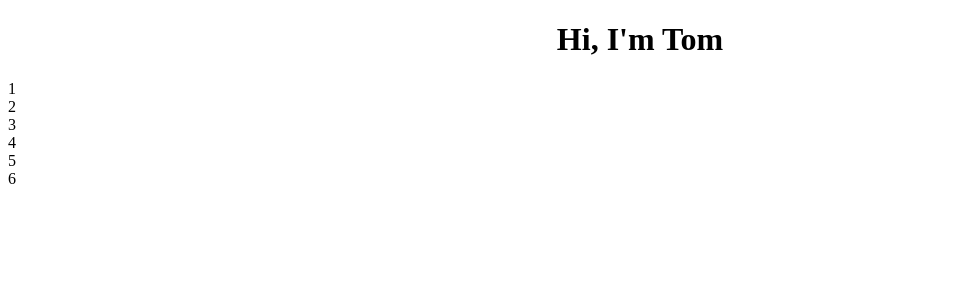
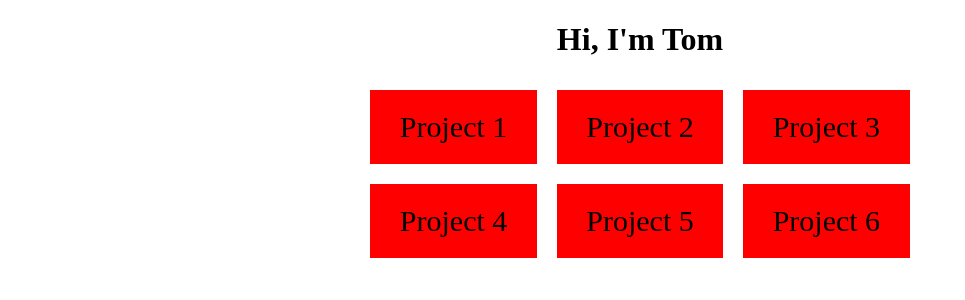
Before and after one commit to tommyrharper/personal-portfolio, a React (Create React App) app: page / in a window 1280 px wide. Shown: the top 300 px of the page, without its empty margins (0-965 px from the left). Built offline with nearby package versions, Linux system fonts and the light colour scheme; the HTML template or start-up script is replaced by a standard one.

Commit message:
Create Projects content

```diff
--- a/src/Projects.js
+++ b/src/Projects.js
@@ -2,14 +2,18 @@ import React from 'react';
 
 class Projects extends React.Component {
   render() {
-    return <div class="grid-container">
-      <div>1</div>
-      <div>2</div>
-      <div>3</div>
-      <div>4</div>
-      <div>5</div>
-      <div>6</div>
-    </div>
+    return(
+      <div class="projects-container">
+        <div class="nested-container">
+          <div>Project 1</div>
+          <div>Project 2</div>
+          <div>Project 3</div>
+          <div>Project 4</div>
+          <div>Project 5</div>
+          <div>Project 6</div>
+        </div>
+      </div>
+    )
   }
 }
 
```
